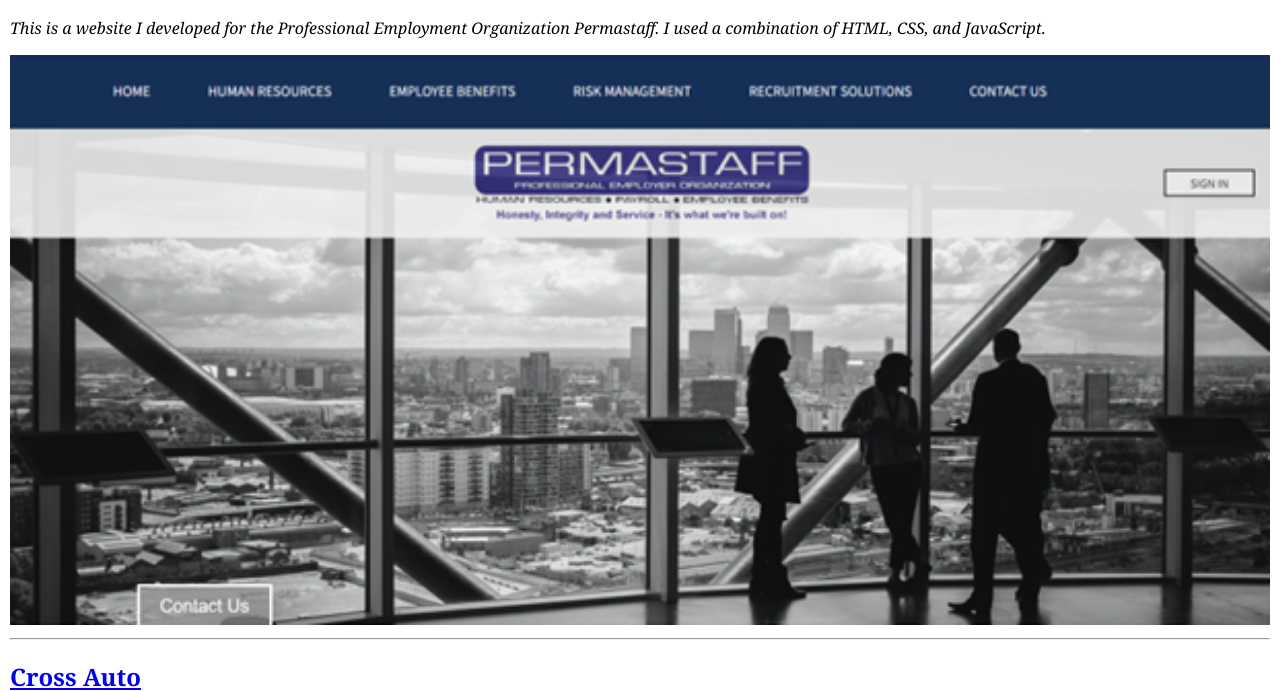
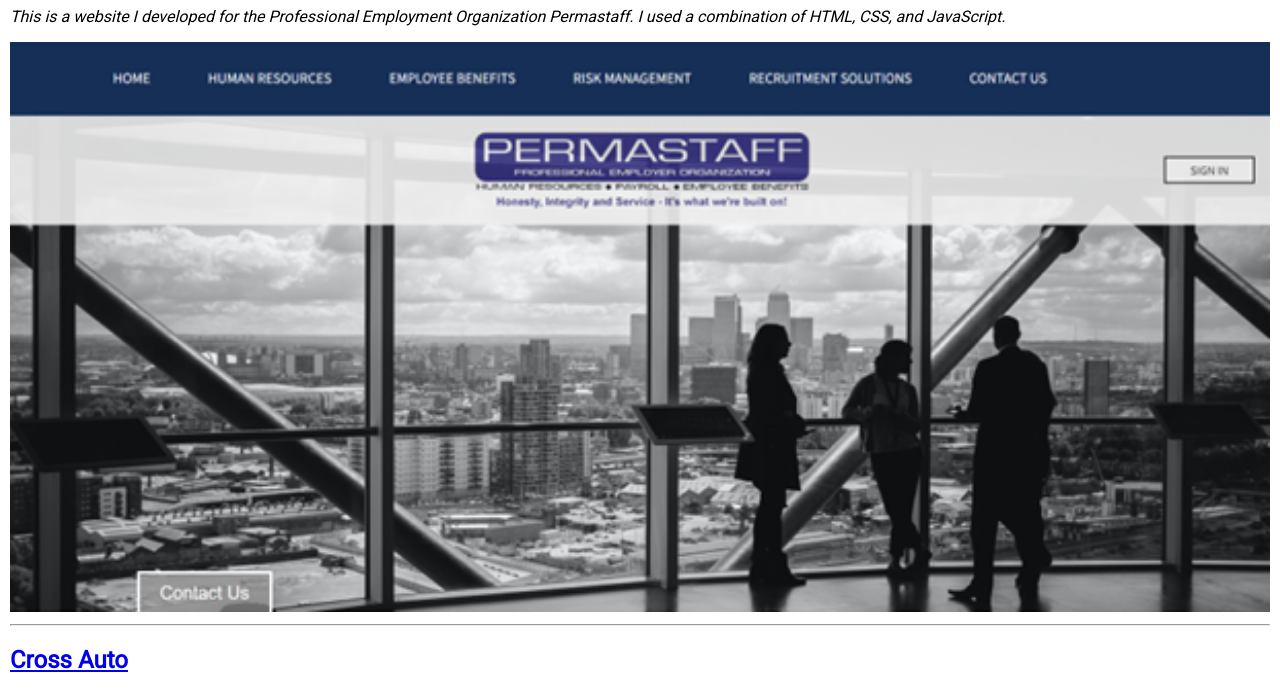
Before and after one commit to dtscott9/Portfolio, a plain HTML site: page index.html in a window 1280 px wide. Shown: the part 452-1143 px from the top of the page. Drawn offline with Linux system fonts and the light colour scheme.

Commit message:
added correct font

```diff
--- a/styles.css
+++ b/styles.css
@@ -1,7 +1,9 @@
+@import url('https://fonts.googleapis.com/css2?family=Roboto&display=swap');
+
 :root {
     --main_color: lightblue;
     --shadow: 5px 5px 5px rgb(72, 72, 72);
-    --font: Georgia, 'Times New Roman', Times, serif;
+    --font: Roboto;
 }
 
 * {
```
